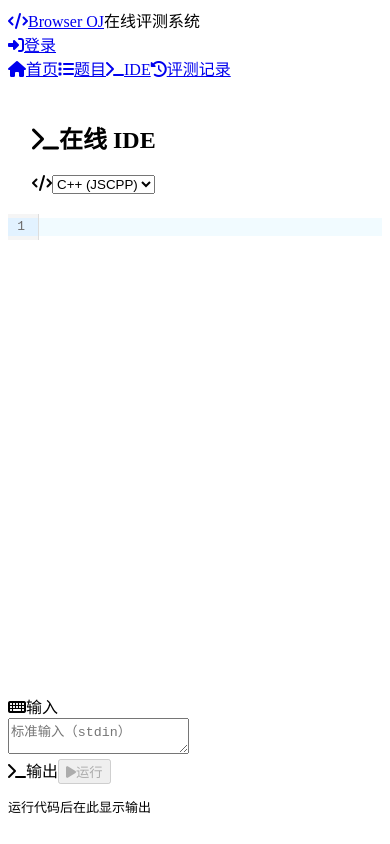
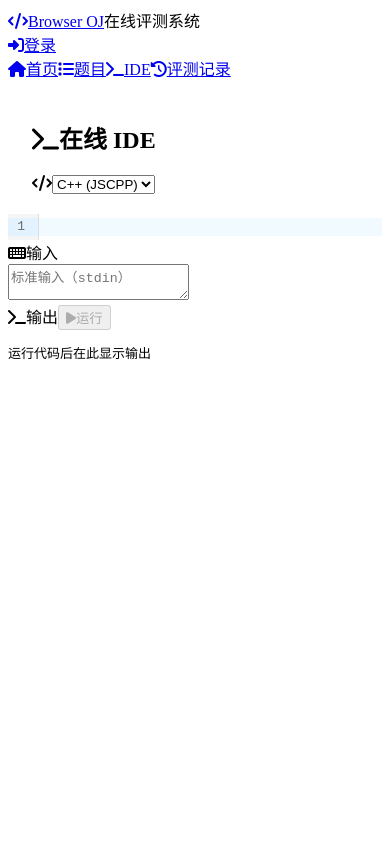
Before and after one commit to SomeoneHX/browser-oj, a Vue app: page /ide in a window 390 px wide. Built offline with nearby package versions, Linux system fonts and the light colour scheme; the HTML template or start-up script is replaced by a standard one.

Commit message:
feat: make IDE fill viewport and update README

```diff
--- a/src/components/CodeEditor.vue
+++ b/src/components/CodeEditor.vue
@@ -9,7 +9,7 @@ import { cpp } from '@codemirror/lang-cpp'
 import { javascript } from '@codemirror/lang-javascript'
 import BaseCard from './BaseCard.vue'
 
-const props = defineProps({ value: { type: String, default: '' }, language: { type: String, default: 'cpp' }, showToolbar: { type: Boolean, default: true }, height: { type: String, default: '420px' } })
+const props = defineProps({ value: { type: String, default: '' }, language: { type: String, default: 'cpp' }, showToolbar: { type: Boolean, default: true }, height: { type: String, default: '420px' }, fill: { type: Boolean, default: false } })
 const emit = defineEmits(['update:value', 'update:language'])
 const editorElement = ref(null)
 const languageCompartment = new Compartment()
@@ -58,6 +58,6 @@ const languages = [
     <div v-if="showToolbar" class="editor-toolbar">
       <div class="editor-lang-select"><i class="fas fa-code" /><select :value="language" @change="emit('update:language', $event.target.value)"><option v-for="item in languages" :key="item.id" :value="item.id">{{ item.label }}</option></select></div>
     </div>
-    <div ref="editorElement" class="editor-container" :style="{ height: props.height }" />
+    <div ref="editorElement" class="editor-container" :style="{ height: props.fill ? '100%' : props.height }" />
   </BaseCard>
 </template>
--- a/src/pages/IDE.vue
+++ b/src/pages/IDE.vue
@@ -36,7 +36,7 @@ async function run() {
 <template>
   <div class="page-container ide-page">
     <BaseCard padding="md" class="page-meta-card"><div class="page-meta-row"><div class="page-meta-left"><h2><i class="fas fa-terminal" />在线 IDE</h2></div><div class="page-meta-right"><div class="editor-lang-select"><i class="fas fa-code" /><select :value="language" @change="language = $event.target.value"><option v-for="item in languages" :key="item.id" :value="item.id">{{ item.label }}</option></select></div></div></div></BaseCard>
-    <BaseCard flush class="ide-editor-card"><CodeEditor :value="code" :language="language" :show-toolbar="false" :height="'480px'" @update:value="code = $event" @update:language="language = $event" /></BaseCard>
+    <BaseCard flush class="ide-editor-card"><CodeEditor :value="code" :language="language" :show-toolbar="false" :fill="true" @update:value="code = $event" @update:language="language = $event" /></BaseCard>
     <div class="ide-bottom-grid">
       <BaseCard flush class="ide-panel-card"><div class="ide-panel-header"><span><i class="fas fa-keyboard" />输入</span></div><textarea v-model="input" class="ide-textarea" spellcheck="false" placeholder="标准输入（stdin）" /></BaseCard>
       <BaseCard flush class="ide-panel-card"><div class="ide-panel-header"><span><i class="fas fa-terminal" />输出</span><button class="btn-run" :disabled="running || !code.trim()" @click="run"><i :class="['fas', running ? 'fa-spinner fa-spin' : 'fa-play']" />{{ running ? '运行中...' : '运行' }}</button></div><pre class="ide-output" :class="{ 'ide-output-error': outputError }">{{ output || outputPlaceholder }}</pre></BaseCard>
--- a/src/styles/global.css
+++ b/src/styles/global.css
@@ -1400,15 +1400,49 @@ tr:hover td {
 
 /* ─── IDE ─── */
 
+.ide-page {
+  max-width: none;
+  height: calc(100vh - 132px);
+  display: flex;
+  flex-direction: column;
+  gap: 20px;
+}
+
+.ide-page .page-meta-card {
+  margin-bottom: 0;
+}
+
 .ide-editor-card {
-  margin-bottom: 24px;
+  flex: 1 1 55%;
+  min-height: 0;
+  display: flex;
+  flex-direction: column;
+  background: transparent;
+  box-shadow: none;
+  backdrop-filter: none;
+  -webkit-backdrop-filter: none;
+}
+
+.ide-editor-card .code-editor-panel {
+  flex: 1;
+  min-height: 0;
+  display: flex;
+  flex-direction: column;
 }
 
 .ide-bottom-grid {
+  flex: 1 1 45%;
+  min-height: 0;
   display: grid;
   grid-template-columns: 1fr 1fr;
-  gap: 24px;
-  align-items: start;
+  gap: 20px;
+  align-items: stretch;
+}
+
+.ide-panel-card {
+  min-height: 0;
+  display: flex;
+  flex-direction: column;
 }
 
 .ide-panel-header {
@@ -1425,13 +1459,14 @@ tr:hover td {
 }
 
 .ide-textarea {
+  flex: 1;
+  min-height: 0;
   display: block;
   width: 100%;
-  min-height: 220px;
   box-sizing: border-box;
   border: none;
   outline: none;
-  resize: vertical;
+  resize: none;
   padding: 12px 16px;
   font-family: var(--mono);
   font-size: 0.85rem;
@@ -1441,9 +1476,9 @@ tr:hover td {
 }
 
 .ide-output {
+  flex: 1;
+  min-height: 0;
   margin: 0;
-  min-height: 220px;
-  max-height: 320px;
   overflow: auto;
   padding: 12px 16px;
   font-family: var(--mono);
@@ -1483,8 +1518,23 @@ tr:hover td {
 }
 
 @media (max-width: 900px) {
+  .ide-page {
+    height: auto;
+  }
+
   .ide-bottom-grid {
     grid-template-columns: 1fr;
+  }
+
+  .ide-textarea,
+  .ide-output {
+    min-height: 160px;
+  }
+}
+
+@media (max-width: 700px) {
+  .ide-page {
+    min-height: calc(100vh - 186px);
   }
 }
 
```
Also changed, not shown: 1 other file (tests, documents, lock files or other folders).
